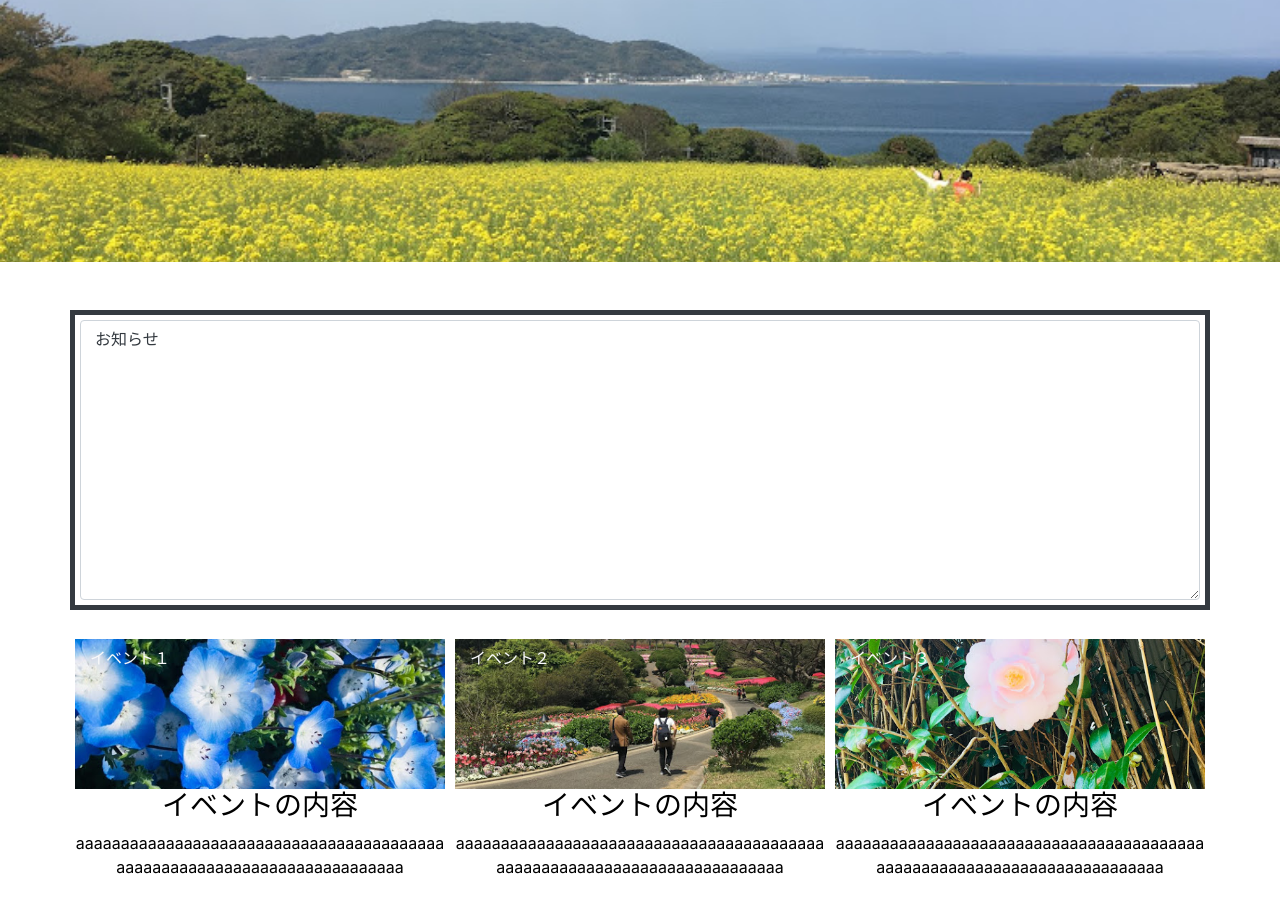
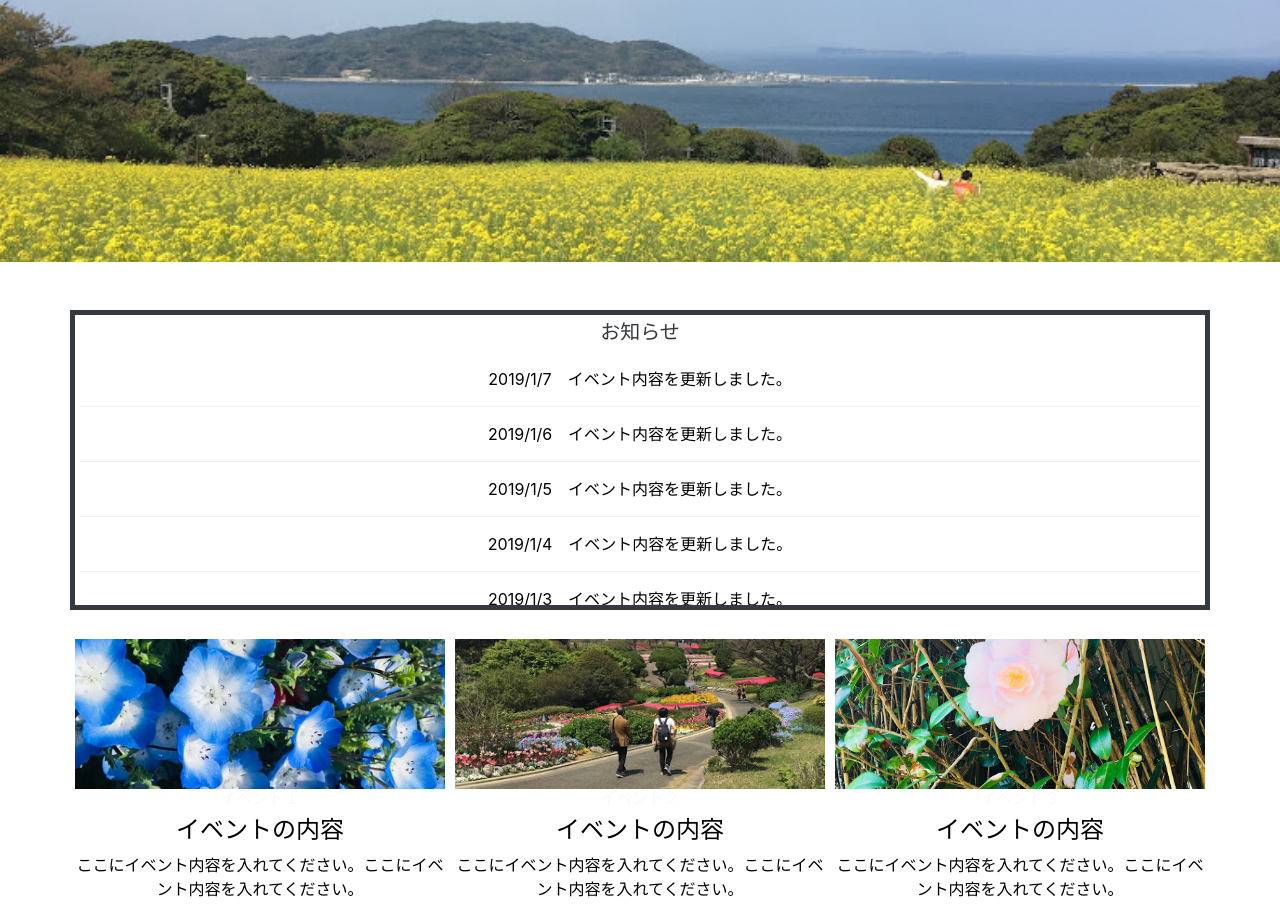
Before and after one commit to azipeta0121/bootstrap, a plain HTML site: page index.html in a window 1280 px wide. Shown: the part 224-1145 px from the top of the page. Drawn offline with nearby package versions, Linux system fonts and the light colour scheme.

Commit message:
index.html
2019/5/3改訂

```diff
--- a/index.html
+++ b/index.html
@@ -39,6 +39,7 @@
             height:300px;
             width:98%;
             background-color:rgba(0, 0, 0, 0.5);
+            overflow-y: scroll;
         }
 
         @media(max-width:350px){
@@ -58,37 +59,47 @@
         }
         }
 
-        .first h6{
-            /* line-height:310px; */
-            /* width:100%; */
-            position: absolute;
-            top:15px;
-            left:20px;
-            /* color: rgba(24, 24, 24, 0.8); */
-            font-weight:normal;
-            font-family:"ヒラギノ角ゴシック Pro","Hiragino Kaku Gothic Pro", "メイリオ", "Meiryo", "Osaka", "ＭＳ Ｐゴシック", "MS PGothic", sans-serif;
-        }
-
-        footer{
+        footer {
             background-image:url(nokonoshima9.JPG);
             background-size:cover;
             background-position:bottom;
             height:200px;
         }
 
-        .icons a{
+        .icons a {
             font-size:30px;
             background-color:rgba(0, 0, 0, 0.3);
         }
 
-        .in-box{
+        .in-box {
             height:300px;
             background-color:white;
             border:5px solid #343a40;
+            overflow-y: scroll;
         }
 
-        .box{
+        .box {
             position:relative;
+        }
+
+        table {
+            border-collapse: collapse;
+            border-spacing: 0;
+            width: 100%;
+        }
+
+        table tr {
+            border-bottom: solid 1px #eee;
+            cursor: pointer;
+        }
+
+        table tr:hover {
+            background-color: #d4f0fd;
+        }
+
+        table th,table td {
+            width: 25%;
+            padding: 15px 0;
         }
 
     </style>
@@ -122,7 +133,7 @@
                     <li class="nav-item"><a href="#" class="nav-link">ショップガイド</a></li>
                     <li class="nav-item"><a href="#" class="nav-link">宿泊施設</a></li>
                     <li class="nav-item"><a href="#" class="nav-link">営業案内</a></li>
-                    <li class="nav-item"><a href="#" class="nav-link">アクセツ</a></li>
+                    <li class="nav-item"><a href="#" class="nav-link">アクセス</a></li>
                 </ul>
             </div>
         </nav>
@@ -137,8 +148,16 @@
     <!-- お知らせボックス -->
             <div class="in-box row">
                 <div class="first col-12">
-                    <h6 class="text-dark">お知らせ</h6>
-                    <textarea class="form-control h-100" rows="5"></textarea>
+                    <h5 class="text-dark">お知らせ</h5>
+                        <table>
+                            <tr><td>2019/1/7　イベント内容を更新しました。</td></tr>
+                            <tr><td>2019/1/6　イベント内容を更新しました。</td></tr>
+                            <tr><td>2019/1/5　イベント内容を更新しました。</td></tr>
+                            <tr><td>2019/1/4　イベント内容を更新しました。</td></tr>
+                            <tr><td>2019/1/3　イベント内容を更新しました。</td></tr>
+                            <tr><td>2019/1/2　イベント内容を更新しました。</td></tr>
+                            <tr><td>2019/1/1　イベント内容を更新しました。</td></tr>
+                        </table>
                 </div>
             </div>
 
@@ -146,17 +165,16 @@
 
             <div class="row">
                 <div class="first col-sm-4"><img class="nocopic-row2"  src="nokonoshima2.JPG"><h6 class="text-light">イベント１</h6>
-                <h3>イベントの内容</h3>
-                <p>aaaaaaaaaaaaaaaaaaaaaaaaaaaaaaaaaaaaaaaaaaaaaaaaaaaaaaaaaaaaaaaaaaaaaaaaa</p>
+                <h4>イベントの内容</h4>
+                <p>ここにイベント内容を入れてください。ここにイベント内容を入れてください。</p>
             　　</div>
                 <div class="first col-sm-4"><img class="nocopic-row2" src="nokonoshima3.JPG"><h6 class="text-light">イベント２</h6>
-                <h3>イベントの内容</h3>
-                <p>aaaaaaaaaaaaaaaaaaaaaaaaaaaaaaaaaaaaaaaaaaaaaaaaaaaaaaaaaaaaaaaaaaaaaaaaa</p>
-
+                <h4>イベントの内容</h4>
+                <p>ここにイベント内容を入れてください。ここにイベント内容を入れてください。</p>
                 </div>
                 <div class="first col-sm-4"><img class="nocopic-row2" src="nokonoshima4.JPG"><h6 class="text-light">イベント３</h6>
-                <h3>イベントの内容</h3>
-                <p>aaaaaaaaaaaaaaaaaaaaaaaaaaaaaaaaaaaaaaaaaaaaaaaaaaaaaaaaaaaaaaaaaaaaaaaaa</p>
+                <h4>イベントの内容</h4>
+                <p>ここにイベント内容を入れてください。ここにイベント内容を入れてください。</p>
                 </div>
             </div>
     <!-- 渡航案内 -->
@@ -164,9 +182,8 @@
                 <div class="first fifth col-sm-4"><img class="nocopic" src="nokonoshima5.JPG"><h6 class="text-light">5</h6></div>
                 <div class="first col-sm-8 text-center"><img class="nocopic" src="nokonoshima6.JPG">
                     <div class="transparent-black pt-2">
-                    <h6 class="text-light">6</h6>
                     <!-- table -->
-                    <p class="text-center text-lighweight-bold">姪浜発〜能古島 フェリー時刻表</p>
+                    <p class="text-center text-light weight-bold">姪浜発〜能古島 フェリー時刻表</p>
                     <table class="table table-hover text-light">
                         <thead>
                             <tr><th>行き</th><th>帰り</th></tr>
@@ -203,7 +220,7 @@
 <footer>
   <div class="sousin py-3">
      <input>
-     <input class="py-2" type="submit" valu="検索">
+     <input class="py-1" type="submit" valu="検索">
   </div>
   <div class="icons py-2">
         <a class="py-2 px-3 mx-1 rounded-circle" href="#"><span class="fab fa-twitter-square text-light"></span></a>
```
